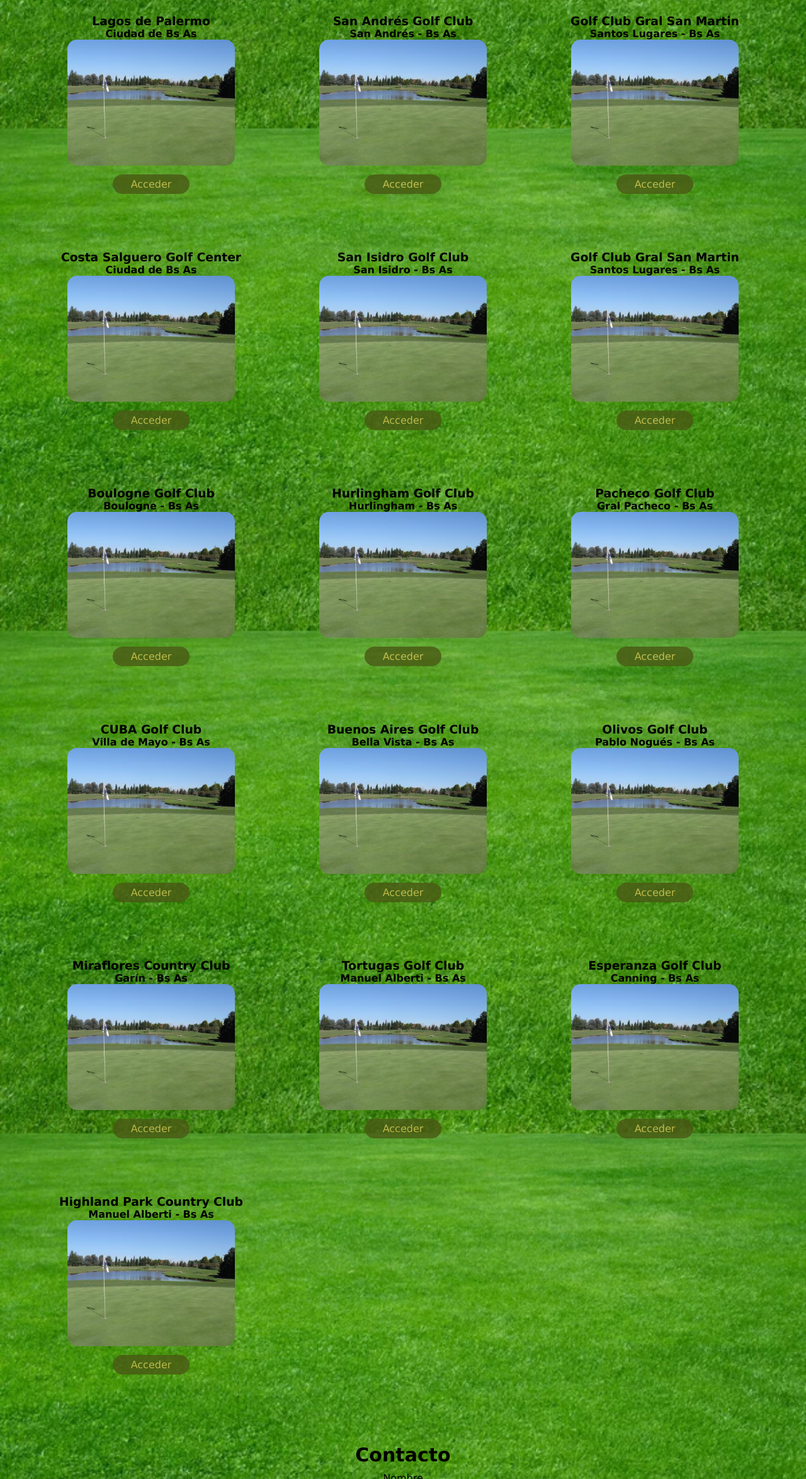
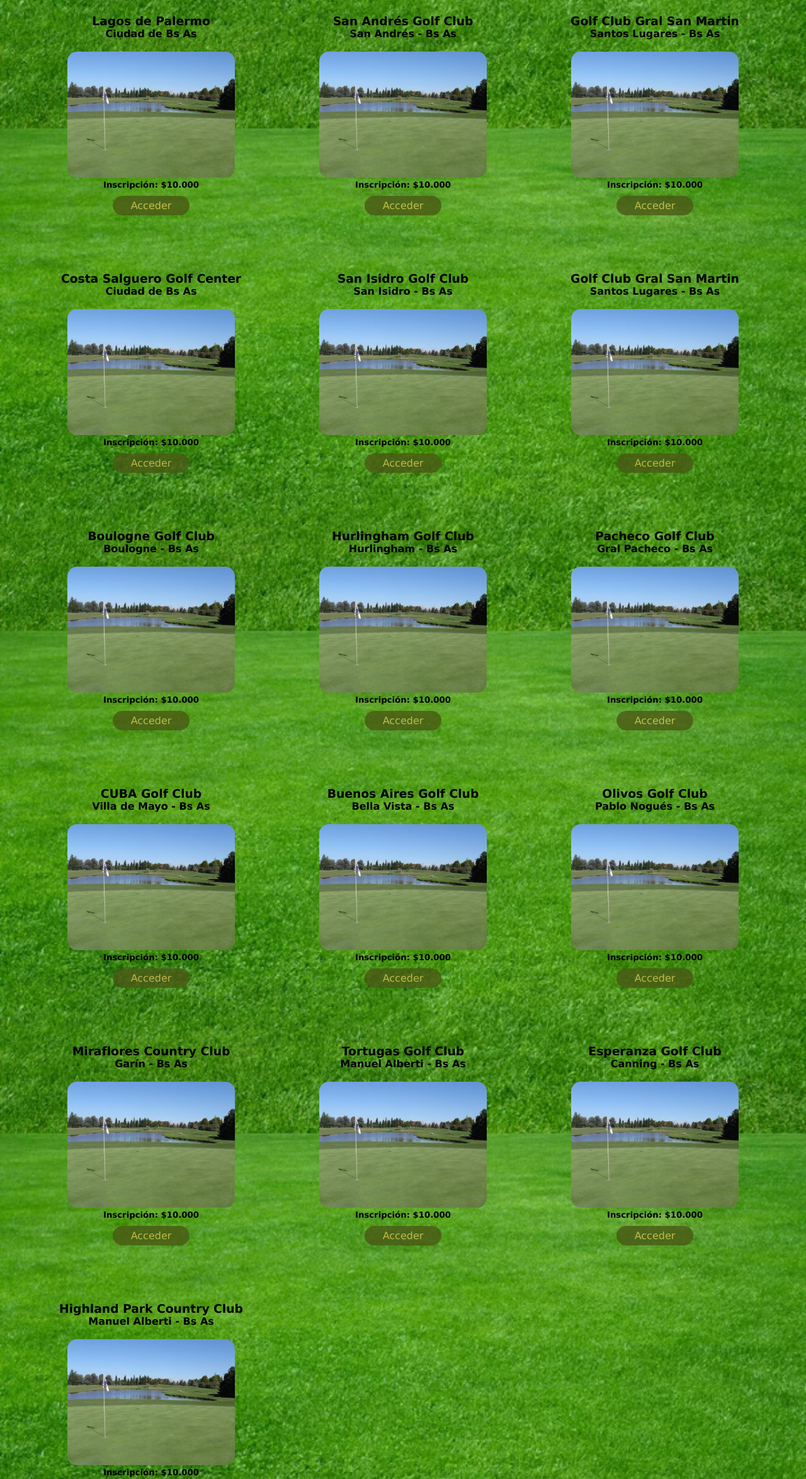
Before and after one commit to elltete/projectEntregaModuloUno, a plain HTML site: page index.html in a window 1280 px wide. Shown: the part 1483-3832 px from the top of the page at 63% size. Drawn offline with nearby package versions, Linux system fonts and the light colour scheme.

Commit message:
modify: card torneos

```diff
--- a/index.html
+++ b/index.html
@@ -77,113 +77,145 @@
           <div class="card-torneo">
             <h3>Lagos de Palermo</h3>
             <h4>Ciudad de Bs As</h4>
+            <br>
             <img src="./assets/img/torneos/green.JPG" alt="Imagen Golf Club" />
-            <br />
+            <br>
+            <h5>Inscripción: $10.000</h5>
             <a href="" target="_parent">Acceder</a>
           </div>
           <div class="card-torneo">
             <h3>San Andrés Golf Club</h3>
             <h4>San Andrés - Bs As</h4>
+            <br>
             <img src="./assets/img/torneos/green.JPG" alt="Imagen Golf Club" />
-            <br />
+            <br>
+            <h5>Inscripción: $10.000</h5>
             <a href="" target="_parent">Acceder</a>
           </div>
           <div class="card-torneo">
             <h3>Golf Club Gral San Martin</h3>
             <h4>Santos Lugares - Bs As</h4>
+            <br>
             <img src="./assets/img/torneos/green.JPG" alt="Imagen Golf Club" />
-            <br />
+            <br>
+            <h5>Inscripción: $10.000</h5>
             <a href="" target="_parent">Acceder</a>
           </div>
           <div class="card-torneo">
             <h3>Costa Salguero Golf Center</h3>
             <h4>Ciudad de Bs As</h4>
+            <br>
             <img src="./assets/img/torneos/green.JPG" alt="Imagen Golf Club" />
-            <br />
+            <br>
+            <h5>Inscripción: $10.000</h5>
             <a href="" target="_parent">Acceder</a>
           </div>
           <div class="card-torneo">
             <h3>San Isidro Golf Club</h3>
             <h4>San Isidro - Bs As</h4>
+            <br>
             <img src="./assets/img/torneos/green.JPG" alt="Imagen Golf Club" />
-            <br />
+            <br>
+            <h5>Inscripción: $10.000</h5>
             <a href="" target="_parent">Acceder</a>
           </div>
           <div class="card-torneo">
             <h3>Golf Club Gral San Martin</h3>
             <h4>Santos Lugares - Bs As</h4>
+            <br>
             <img src="./assets/img/torneos/green.JPG" alt="Imagen Golf Club" />
-            <br />
+            <br>
+            <h5>Inscripción: $10.000</h5>
             <a href="" target="_parent">Acceder</a>
           </div>
           <div class="card-torneo">
             <h3>Boulogne Golf Club</h3>
             <h4>Boulogne - Bs As</h4>
+            <br>
             <img src="./assets/img/torneos/green.JPG" alt="Imagen Golf Club" />
-            <br />
+            <br>
+            <h5>Inscripción: $10.000</h5>
             <a href="" target="_parent">Acceder</a>
           </div>
           <div class="card-torneo">
             <h3>Hurlingham Golf Club</h3>
             <h4>Hurlingham - Bs As</h4>
+            <br>
             <img src="./assets/img/torneos/green.JPG" alt="Imagen Golf Club" />
-            <br />
+            <br>
+            <h5>Inscripción: $10.000</h5>
             <a href="" target="_parent">Acceder</a>
           </div>
           <div class="card-torneo">
             <h3>Pacheco Golf Club</h3>
             <h4>Gral Pacheco - Bs As</h4>
+            <br>
             <img src="./assets/img/torneos/green.JPG" alt="Imagen Golf Club" />
-            <br />
+            <br>
+            <h5>Inscripción: $10.000</h5>
             <a href="" target="_parent">Acceder</a>
           </div>
           <div class="card-torneo">
             <h3>CUBA Golf Club</h3>
             <h4>Villa de Mayo - Bs As</h4>
+            <br>
             <img src="./assets/img/torneos/green.JPG" alt="Imagen Golf Club" />
-            <br />
+            <br>
+            <h5>Inscripción: $10.000</h5>
             <a href="" target="_parent">Acceder</a>
           </div>
           <div class="card-torneo">
             <h3>Buenos Aires Golf Club</h3>
             <h4>Bella Vista - Bs As</h4>
+            <br>
             <img src="./assets/img/torneos/green.JPG" alt="Imagen Golf Club" />
-            <br />
+            <br>
+            <h5>Inscripción: $10.000</h5>
             <a href="" target="_parent">Acceder</a>
           </div>
           <div class="card-torneo">
             <h3>Olivos Golf Club</h3>
             <h4>Pablo Nogués - Bs As</h4>
+            <br>
             <img src="./assets/img/torneos/green.JPG" alt="Imagen Golf Club" />
-            <br />
+            <br>
+            <h5>Inscripción: $10.000</h5>
             <a href="" target="_parent">Acceder</a>
           </div>
           <div class="card-torneo">
             <h3>Miraflores Country Club</h3>
             <h4>Garín - Bs As</h4>
+            <br>
             <img src="./assets/img/torneos/green.JPG" alt="Imagen Golf Club" />
-            <br />
+            <br>
+            <h5>Inscripción: $10.000</h5>
             <a href="" target="_parent">Acceder</a>
           </div>
           <div class="card-torneo">
             <h3>Tortugas Golf Club</h3>
             <h4>Manuel Alberti - Bs As</h4>
+            <br>
             <img src="./assets/img/torneos/green.JPG" alt="Imagen Golf Club" />
-            <br />
+            <br>
+            <h5>Inscripción: $10.000</h5>
             <a href="" target="_parent">Acceder</a>
           </div>
           <div class="card-torneo">
             <h3>Esperanza Golf Club</h3>
             <h4>Canning - Bs As</h4>
+            <br>
             <img src="./assets/img/torneos/green.JPG" alt="Imagen Golf Club" />
-            <br />
+            <br>
+            <h5>Inscripción: $10.000</h5>
             <a href="" target="_parent">Acceder</a>
           </div>
           <div class="card-torneo">
             <h3>Highland Park Country Club</h3>
             <h4>Manuel Alberti - Bs As</h4>
+            <br>
             <img src="./assets/img/torneos/green.JPG" alt="Imagen Golf Club" />
-            <br />
+            <br>
+            <h5>Inscripción: $10.000</h5>
             <a href="" target="_parent">Acceder</a>
           </div>
         </div>
```
Also changed, not shown: 1 other file.
